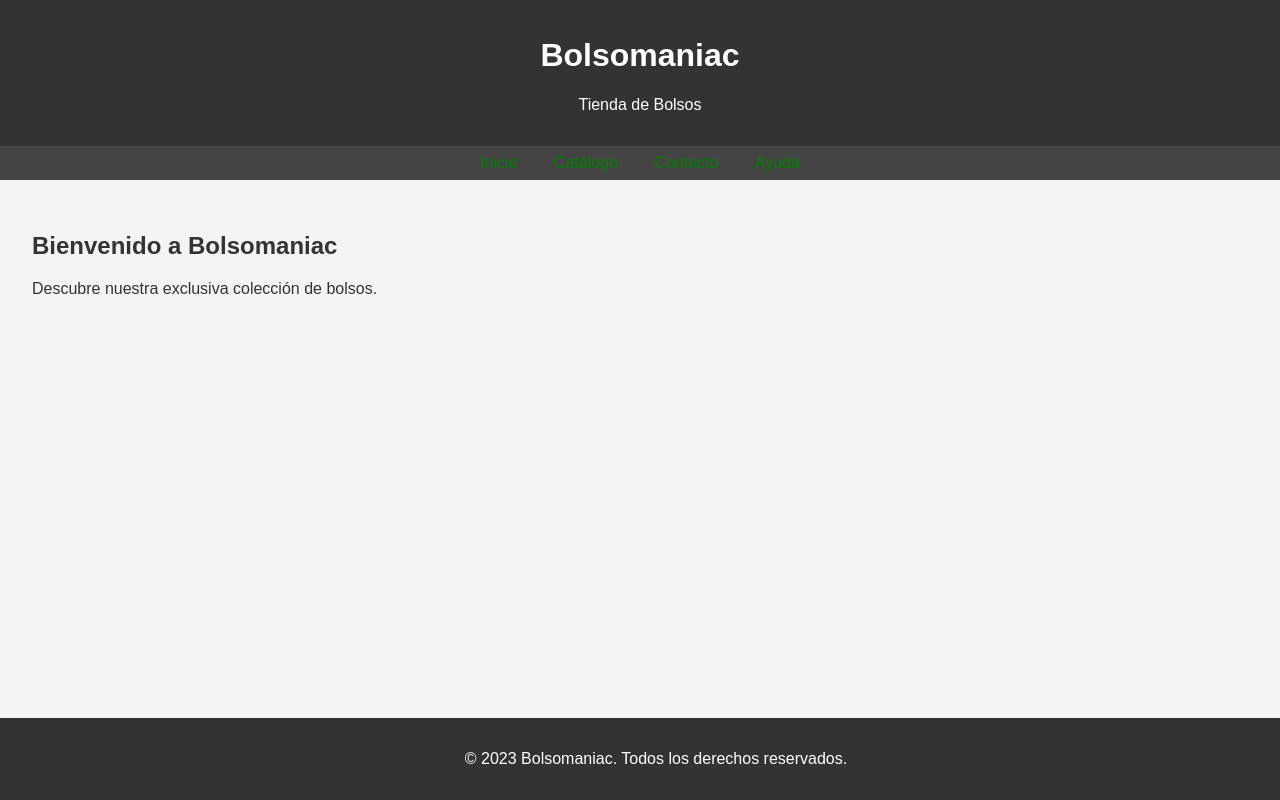
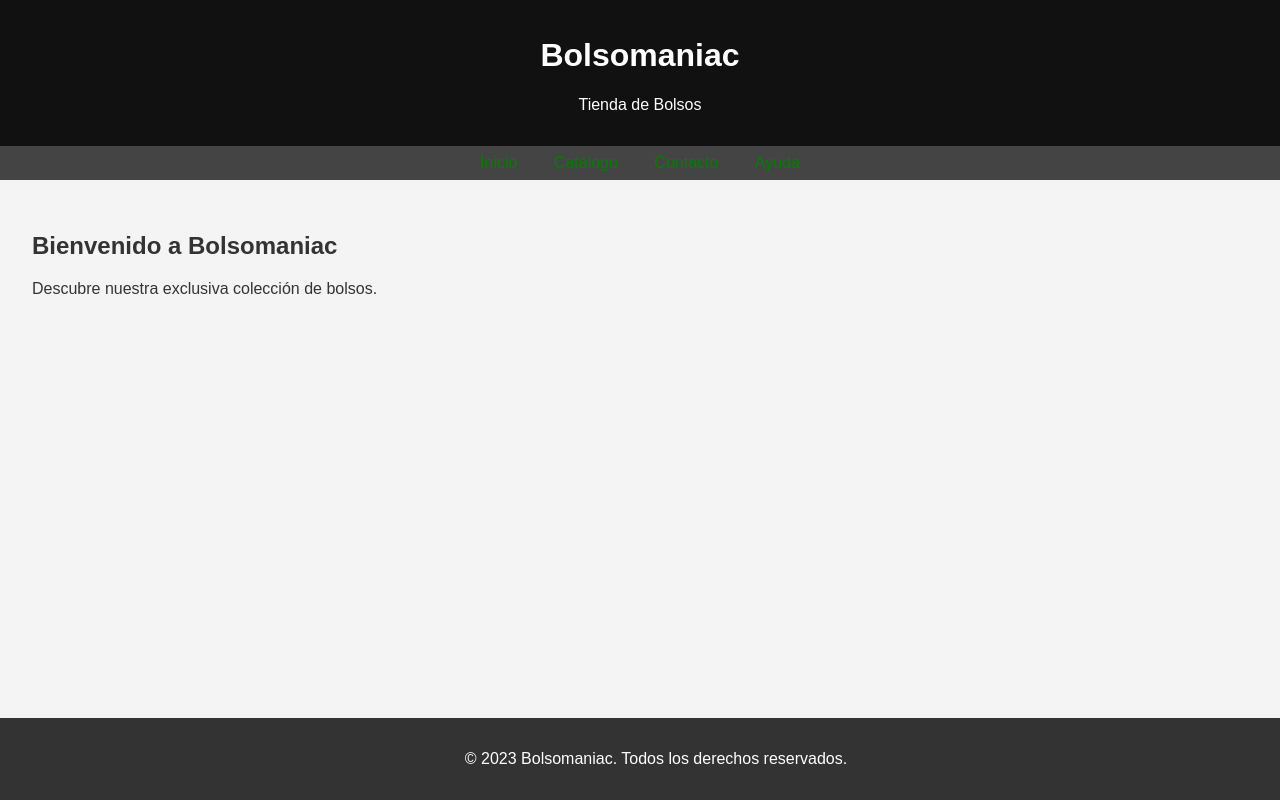
Before and after one commit to AlbaBarrio/bolsomaniac, a plain HTML site: page index.html in a window 1280 px wide. Drawn offline with Linux system fonts and the light colour scheme.

Commit message:
Cambio en los estilos del header

```diff
--- a/css/estilos.css
+++ b/css/estilos.css
@@ -7,7 +7,7 @@ body {
 }
 
 header {
-    background-color: #333;
+    background-color: #111;
     color: #fff;
     text-align: center;
     padding: 1em;
```
